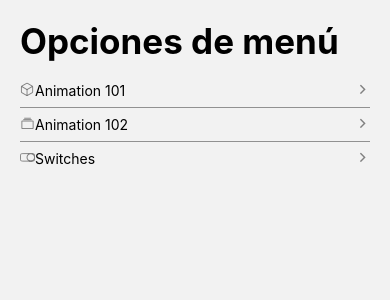
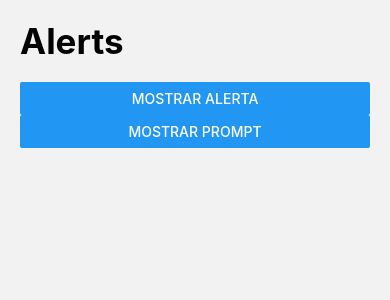
Before and after one commit to Ntgz/Componentes-react-native, a React Native app in the folder componentes/: screen /AlertScreen in a window 390 px wide. Shown: the top 300 px of the page. Built offline with nearby package versions, Linux system fonts and the light colour scheme.

Commit message:
[add] prompt y alert

```diff
--- a/componentes/src/data/menuItems.tsx
+++ b/componentes/src/data/menuItems.tsx
@@ -16,7 +16,12 @@ const menuItems: MenuItem[] = [
         name: 'Switches',
         icon: 'toggle-outline',
         component: 'SwitchScreen'
-    }
+    },
+    {
+        name: 'Alertas',
+        icon: 'alert-circle-outline',
+        component: 'AlertScreen'
+    },
 ]
 
 export default menuItems
--- a/componentes/src/navigator/Navigator.tsx
+++ b/componentes/src/navigator/Navigator.tsx
@@ -4,7 +4,7 @@ import HomeScreen from '../screens/HomeScreen';
 import Animation101Screen from '../screens/Animation101Screen';
 import Animation102Screen from '../screens/Animation102Screen';
 import SwitchScreen from '../screens/SwitchScreen';
-
+import AlertScreen from '../screens/AlertScreen';
 
 const Stack = createNativeStackNavigator();
 
@@ -20,6 +20,7 @@ const Navigation = () => {
             <Stack.Screen name="Animation1" component={Animation101Screen}/>
             <Stack.Screen name="Animation2" component={Animation102Screen}/>
             <Stack.Screen name="SwitchScreen" component={SwitchScreen}/>
+            <Stack.Screen name="AlertScreen" component={AlertScreen}/>
         </Stack.Navigator>
     )
 }
--- /dev/null
+++ b/componentes/src/screens/AlertScreen.tsx
@@ -0,0 +1,61 @@
+import React, {useState} from 'react'
+import { View,StyleSheet,Switch,Platform,Text,Button, Alert } from 'react-native';
+import HeaderTitle from '../components/HeaderTitle';
+
+const AlertScreen = () => {
+
+    const showAlert = () => {
+        Alert.alert(
+            "Titulo",
+            "Este es el mensaje de alerta",
+            [
+                {
+                    text: "Cancel",
+                    onPress: () => console.log("Cancel Pressed"),
+                    style: "cancel"
+                },
+                { text: "OK", onPress: () => console.log("OK Pressed") },
+                { text: "OK", onPress: () => console.log("OK Pressed") },
+                { text: "OK", onPress: () => console.log("OK Pressed") }
+                ]
+            )
+    }
+    const showPrompt = () => {
+        Alert.prompt(
+            "Está seguro?",
+            "Esta accion no se puede revertir",
+            ( valor: string ) => console.log('info: ', valor),
+            'login-password'
+
+            )
+    }
+
+
+    return (
+        <View style={styles.globalMargin}>
+            <HeaderTitle title="Alerts"/>
+            <Button
+                title="Mostrar Alerta"
+                onPress={ showAlert}
+            />
+                        <Button
+                title="Mostrar Prompt"
+                onPress={ showPrompt}
+            />
+
+        </View>
+    )
+}
+
+export default AlertScreen
+const styles = StyleSheet.create({
+    globalMargin:{
+        marginHorizontal:20
+    },
+    title:{
+        fontSize:35,
+        fontWeight:'bold',
+
+    },
+
+});
```
